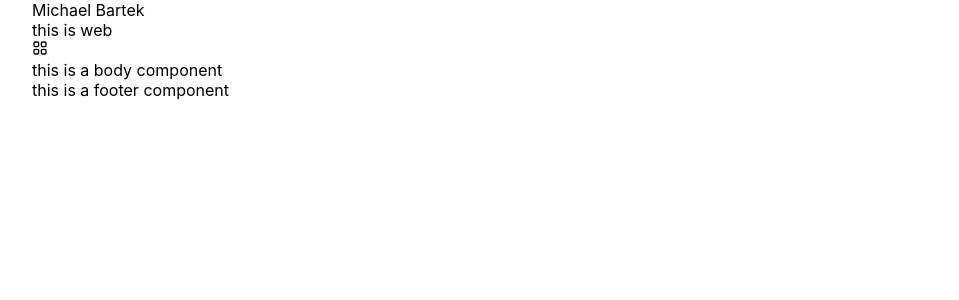
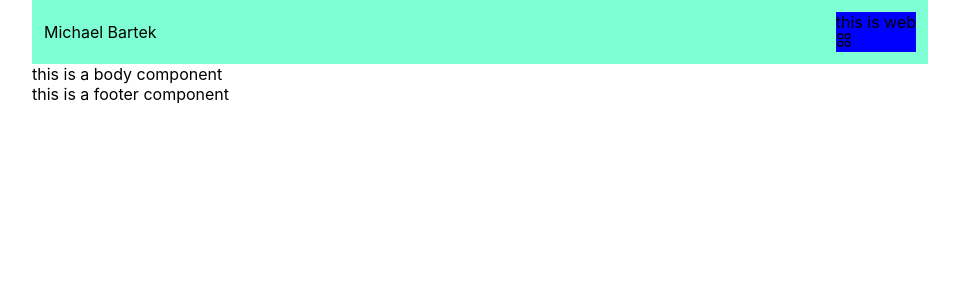
Before and after one commit to Hoybaby/React-Portfolio, a React (Create React App) app: page / in a window 1280 px wide. Shown: the top 300 px of the page, without its empty margins (160-1119 px from the left). Built offline with nearby package versions, Linux system fonts and the light colour scheme.

Commit message:
adding some css and trying to go slowly to practice my css skills some more

```diff
--- a/src/components/Header/Header.css
+++ b/src/components/Header/Header.css
@@ -0,0 +1,15 @@
+.header {
+    display: flex;
+    background-color: aquamarine;
+    /* puts space at the extreme end of the components/css limit */
+    justify-content: space-between;
+    flex:1;
+    padding: 12px;
+    position: relative;
+    align-items: center;
+
+}
+
+.menu {
+    background-color: blue;
+}
--- a/src/components/Header/Header.jsx
+++ b/src/components/Header/Header.jsx
@@ -26,7 +26,8 @@ function Header() {
                     <GrAppsRounded onClick={() => setIsOpen(!isOpen)}/>
                 </div>
                 {/* when is open is true, the sidebar will be open */}
-                {isOpen && <Mobile/>}
+                {/* since i want to close it later from the sidebar, i need to pass the state and function into the mobile component as a prop  */}
+                {isOpen && <Mobile isOpen={isOpen} setIsOpen={setIsOpen}/>}
             </div>
 
         </div>
```
